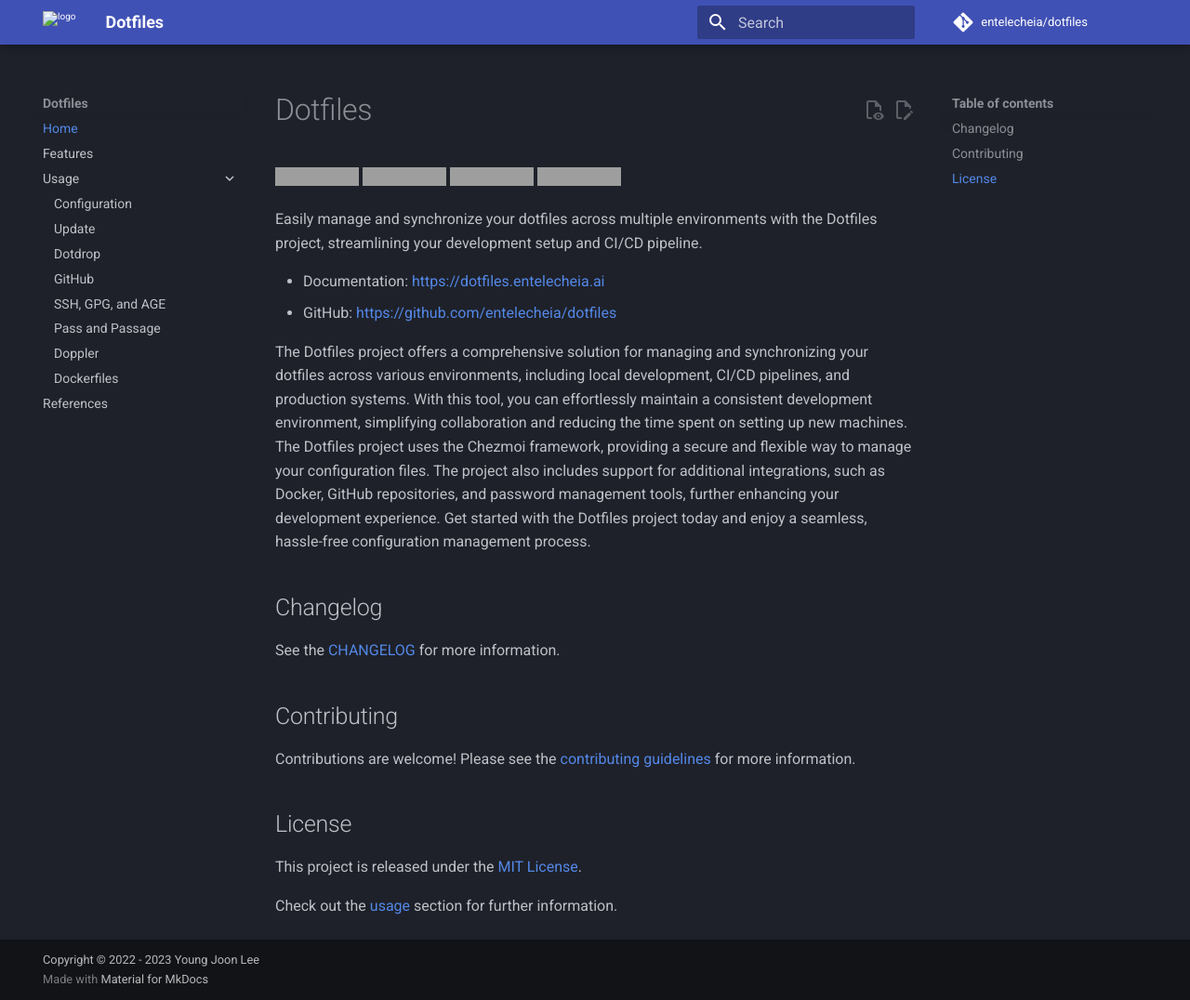
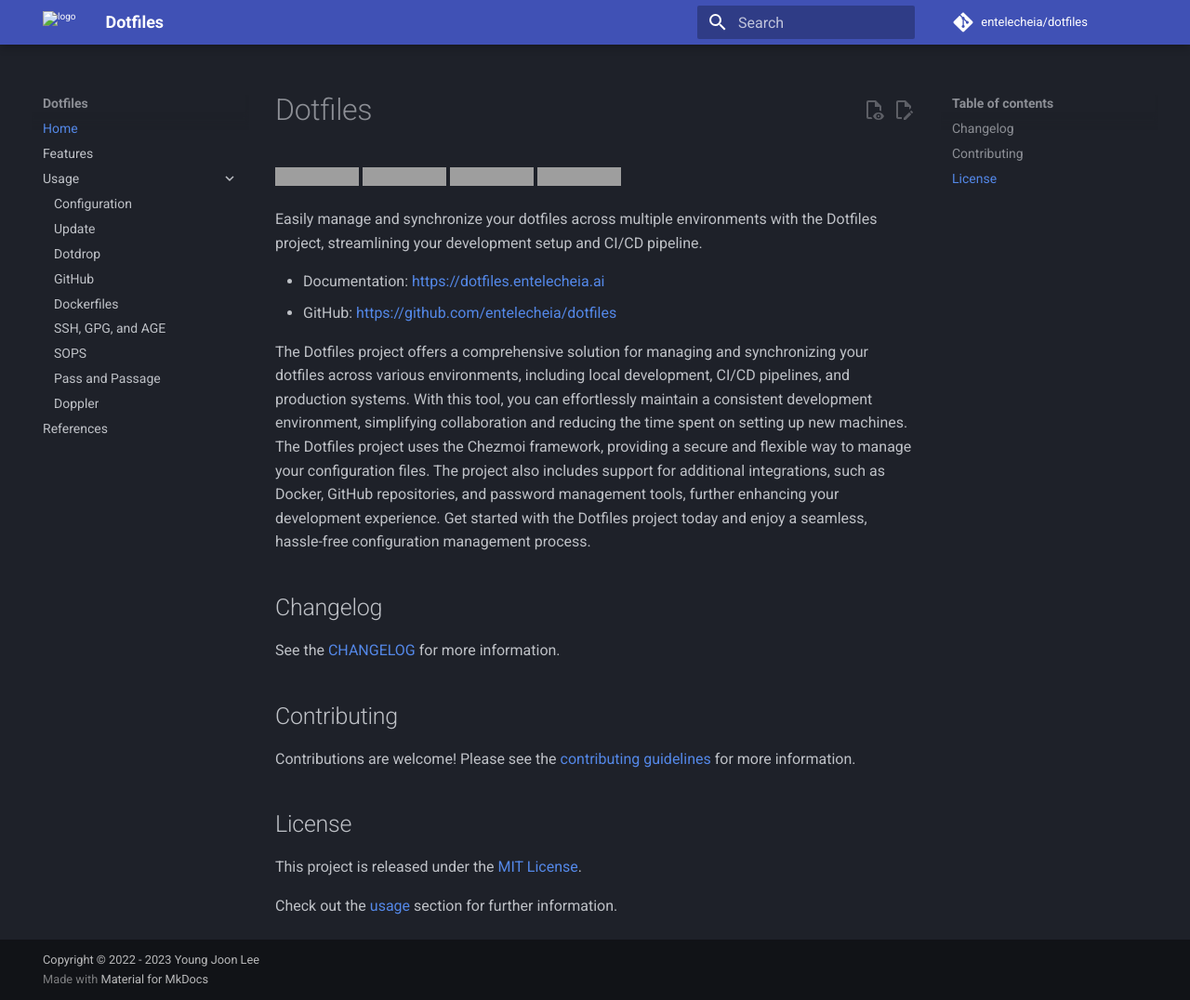
Before and after one commit to entelecheia/dotfiles, an MkDocs documentation site: the page built from docs/index.md, in a window 1280 px wide and 1076 px high. Shown: the whole window at 93% size. Built offline with MkDocs 1.6.1 and Material for MkDocs 9.7.7, drawn with Linux system fonts in a browser that asks for light colours; comment, search, counter and statistics services are not loaded; grey boxes are pictures that could not be loaded.

Commit message:
docs(sops): add SOPS section to navigation menu

```diff
--- a/mkdocs.yaml
+++ b/mkdocs.yaml
@@ -77,8 +77,9 @@
     - Update: usage/update.md
     - Dotdrop: usage/dotdrop.md
     - GitHub: usage/github.md
+    - Dockerfiles: usage/dockerfiles.md
     - SSH, GPG, and AGE: usage/ssh-gpg-age.md
+    - SOPS: usage/sops.md
     - Pass and Passage: usage/pass.md
     - Doppler: usage/doppler.md
-    - Dockerfiles: usage/dockerfiles.md
   - References: references.md
```
Also changed, not shown: docs/usage/sops.md (added).
